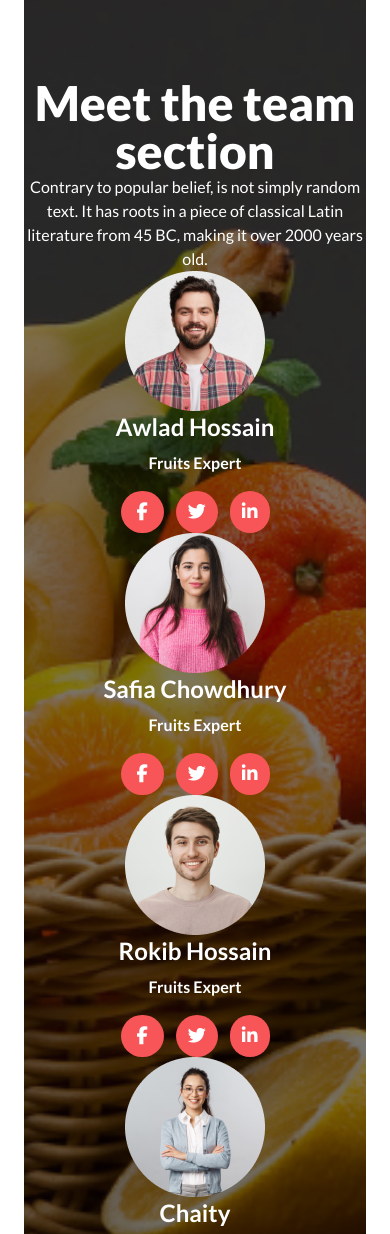
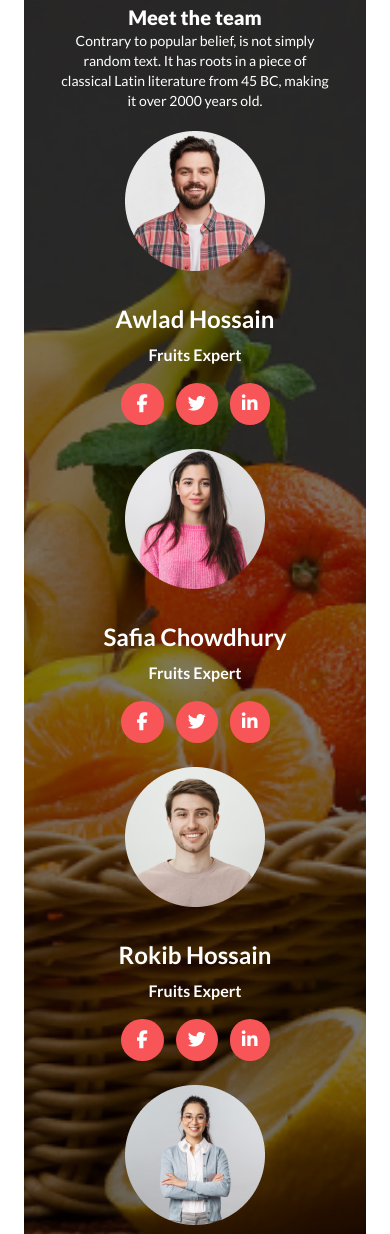
Before and after one commit to rahimbd7/Fruit-Burst, a plain HTML site: page index.html in a window 390 px wide. Shown: the part 3173-4407 px from the top of the page. Drawn offline with nearby package versions, Linux system fonts and the light colour scheme.

Commit message:
team section design and responsiveness has done

```diff
--- a/index.html
+++ b/index.html
@@ -490,20 +490,20 @@
         </section>
         <!-- Team section -->
         <section>
-            <div class="mx-6 my-1 md:mt-16 2xl:mx-60">
-                <div class="bg-slide_img_1 bg-center bg-cover bg-no-repeat  ">
-                   <div class="backdrop-brightness-50 py-[120px]">
+            <div class="mx-6 my-6 md:mt-16 2xl:mx-60">
+                <div class="bg-slide_img_1 bg-center bg-cover bg-no-repeat rounded-xl ">
+                   <div class="backdrop-brightness-50 py-6 lg:py-[120px]">
                     <!-- Team title -->
                     <div class=" text-white text-center">
-                        <h1 class="text-5xl font-extrabold text">Meet the team section</h1>
-                        <p class="text-base font-medium lg:w-[615px] mx-auto">Contrary to popular belief, is not simply random text. It has
+                        <h1 class="text-xl md:text-3xl lg:text-5xl font-extrabold text">Meet the team <span class="hidden md:block lg:block">section</span> </h1>
+                        <p class="text-sm md:text-base font-medium w-[268px] md:w-[615px] mx-auto mb-5 ">Contrary to popular belief, is not simply random text. It has
                             roots in a piece of classical Latin literature from 45 BC,
                             making it over 2000 years old.</p>
                     </div>
                     <!-- Team members -->
                     <div class="grid grid-cols-1 md:grid-cols-2 lg:grid-cols-4 md:gap-20 lg:gap-36 md:mt-8 lg:mt-12 ">
-                        <div class="text-center text-white">
-                            <img src="./images/member1.png" alt="" class="mx-auto">
+                        <div class="text-center text-white mb-6 lg:mb-0">
+                            <img src="./images/member1.png" alt="" class="mx-auto mb-8">
                             <h3 class="text-2xl font-bold mb-2">Awlad Hossain</h3>
                             <p class="text-base font-bold mb-4">Fruits Expert</p>
                             <div class="flex gap-3 justify-center items-center">
@@ -512,8 +512,8 @@
                                 <a href=""><i class="fa-brands fa-linkedin-in  bg-[#F85559] px-3 py-3 rounded-full text-[18px]"></i></a>
                             </div>
                         </div>
-                        <div class="text-center text-white">
-                            <img src="./images/member2.png" alt="" class="mx-auto">
+                        <div class="text-center text-white mb-6 lg:mb-0">
+                            <img src="./images/member2.png" alt="" class="mx-auto mb-8">
                             <h3 class="text-2xl font-bold mb-2">Safia Chowdhury</h3>
                             <p class="text-base font-bold mb-4">Fruits Expert</p>
                             <div class="flex gap-3 justify-center items-center">
@@ -522,8 +522,8 @@
                                 <a href=""><i class="fa-brands fa-linkedin-in  bg-[#F85559] px-3 py-3 rounded-full text-[18px]"></i></a>
                             </div>
                         </div>
-                        <div class="text-center text-white">
-                            <img src="./images/member3.png" alt="" class="mx-auto">
+                        <div class="text-center text-white mb-6 lg:mb-0">
+                            <img src="./images/member3.png" alt="" class="mx-auto mb-8">
                             <h3 class="text-2xl font-bold mb-2">Rokib Hossain</h3>
                             <p class="text-base font-bold mb-4">Fruits Expert</p>
                             <div class="flex gap-3 justify-center items-center">
@@ -533,7 +533,7 @@
                             </div>
                         </div>
                         <div class="text-center text-white">
-                            <img src="./images/member4.png" alt="" class="mx-auto">
+                            <img src="./images/member4.png" alt="" class="mx-auto mb-8">
                             <h3 class="text-2xl font-bold mb-2">Chaity</h3>
                             <p class="text-base font-bold mb-4">Fruits Expert</p>
                             <div class="flex gap-3 justify-center items-center">
```
